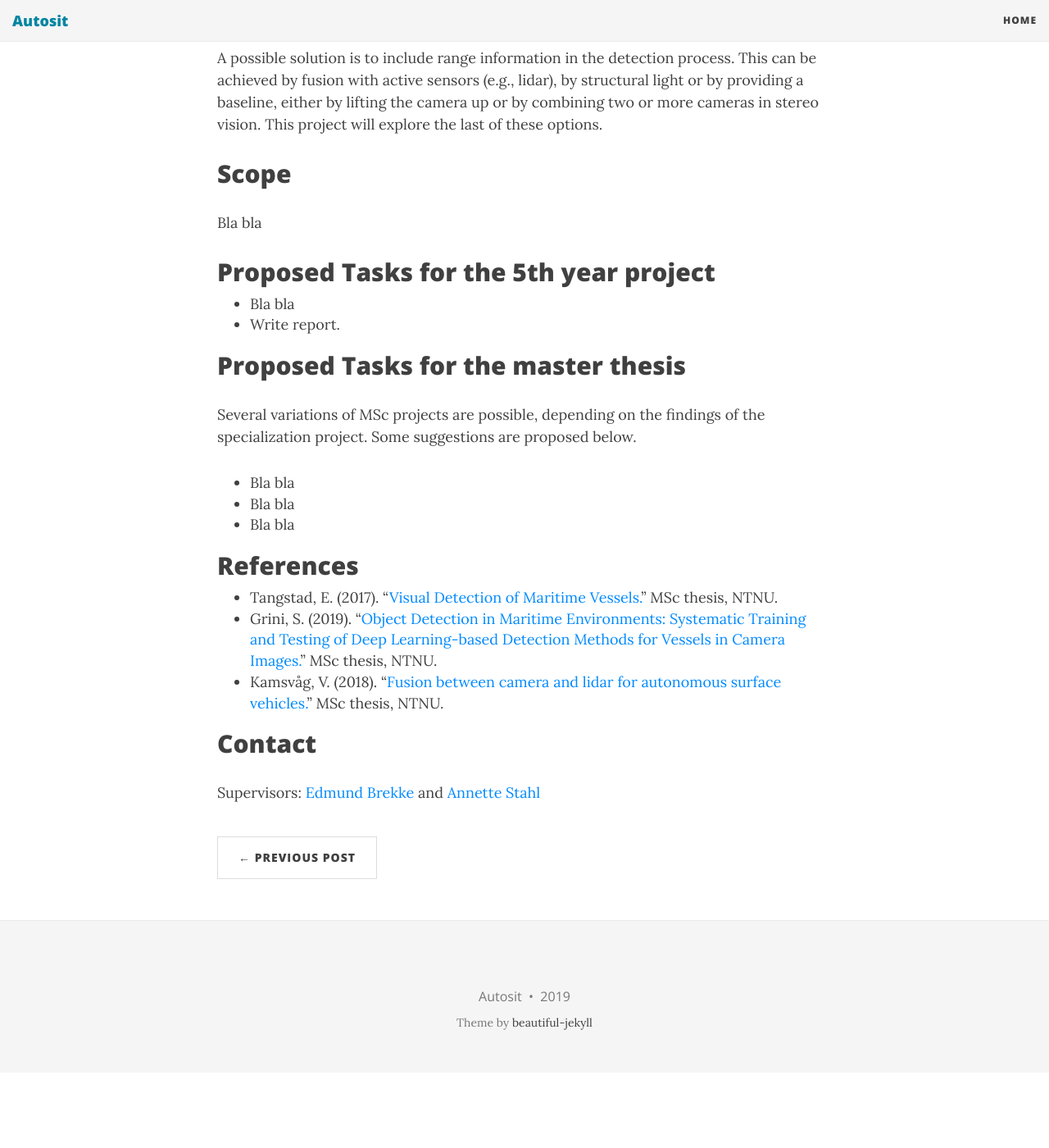
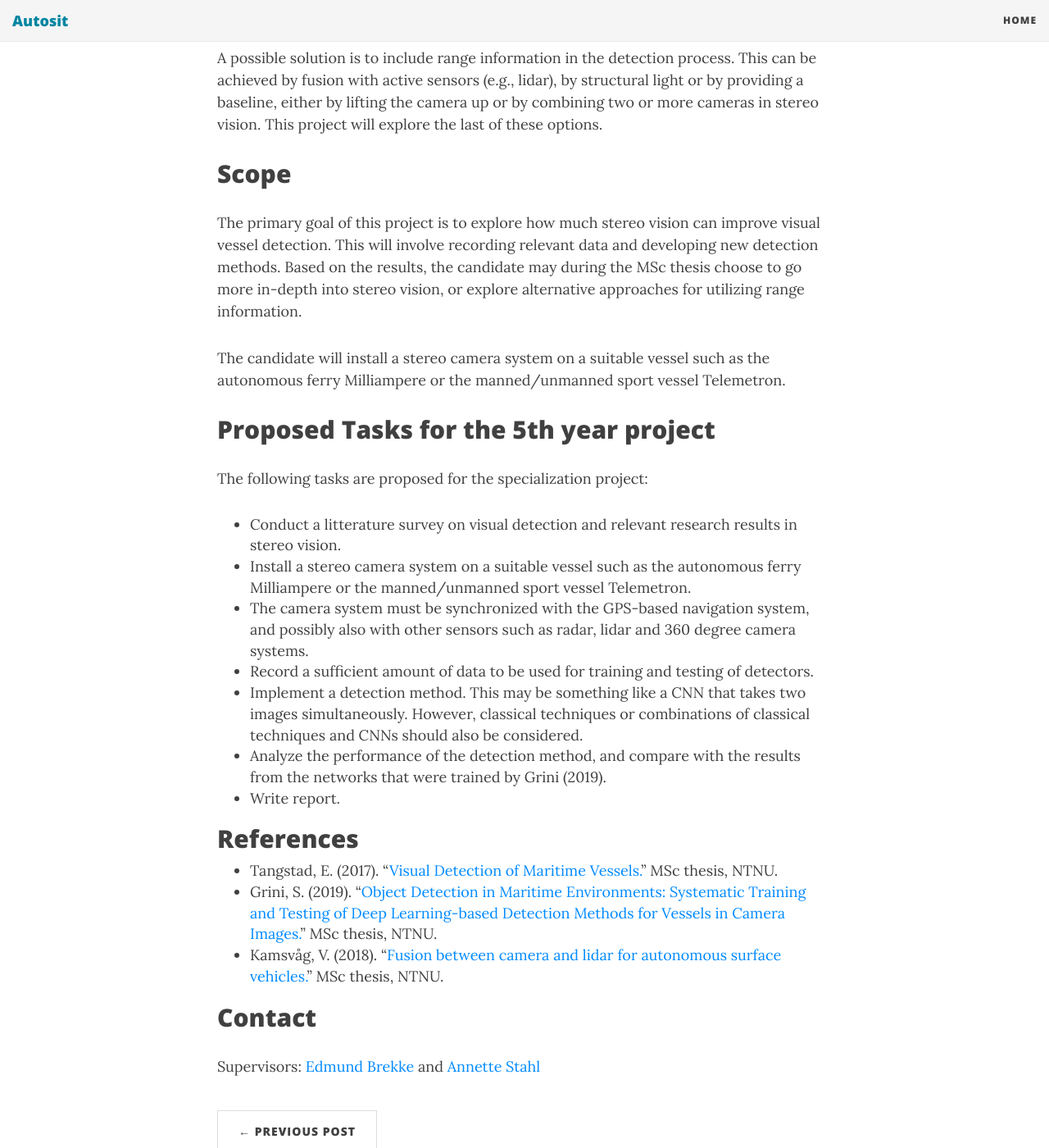
Before and after one commit to autosit/autosit.github.io, a Jekyll site: the page built from _posts/2019-04-25-stereo-detection.md, in a window 1280 px wide and 1400 px high, scrolled down 903 px. Shown: the whole window at 82% size. Built offline with Jekyll 4.4.1, drawn with Linux system fonts in a browser that asks for light colours; nearby versions of some CDN libraries; before the commit the page ends 2211 px from its top, so only the background shows below that.

Commit message:
stereo detection complete

```diff
--- a/_posts/2019-04-25-stereo-detection.md
+++ b/_posts/2019-04-25-stereo-detection.md
@@ -27,20 +27,25 @@ This project will explore the last of these options.
 
 ## Scope
 
-Bla bla
+The primary goal of this project is to explore how much stereo vision can improve visual vessel detection.
+This will involve recording relevant data and developing new detection methods. Based on the results, the candidate may during the MSc thesis choose to go more in-depth into stereo vision,
+or explore alternative approaches for utilizing range information.
+
+The candidate will install a stereo camera system on a suitable vessel such as the autonomous ferry Milliampere or the manned/unmanned sport vessel Telemetron.
 
 ## Proposed Tasks for the 5th year project
 
-* Bla bla
+The following tasks are proposed for the specialization project:
+
+* Conduct a litterature survey on visual detection and relevant research results in stereo vision.
+* Install a stereo camera system on a suitable vessel such as the autonomous ferry Milliampere or the manned/unmanned sport vessel Telemetron.
+* The camera system must be synchronized with the GPS-based navigation system, and possibly also with other sensors such as radar, lidar and 360 degree camera systems.
+* Record a sufficient amount of data to be used for training and testing of detectors.
+* Implement a detection method. This may be something like a CNN that takes two images simultaneously. However, classical techniques or combinations of classical techniques and CNNs should also be considered.
+* Analyze the performance of the detection method, and compare with the results from the networks that were trained by Grini (2019).
 * Write report.
 
-## Proposed Tasks for the master thesis
 
-Several variations of MSc projects are possible, depending on the findings of the specialization project. Some suggestions are proposed below.
-
-* Bla bla
-* Bla bla
-* Bla bla
 
 ## References
 * Tangstad, E. (2017). "<a href="https://brage.bibsys.no/xmlui/handle/11250/2452113">Visual Detection of Maritime Vessels.</a>" MSc thesis, NTNU.
```
